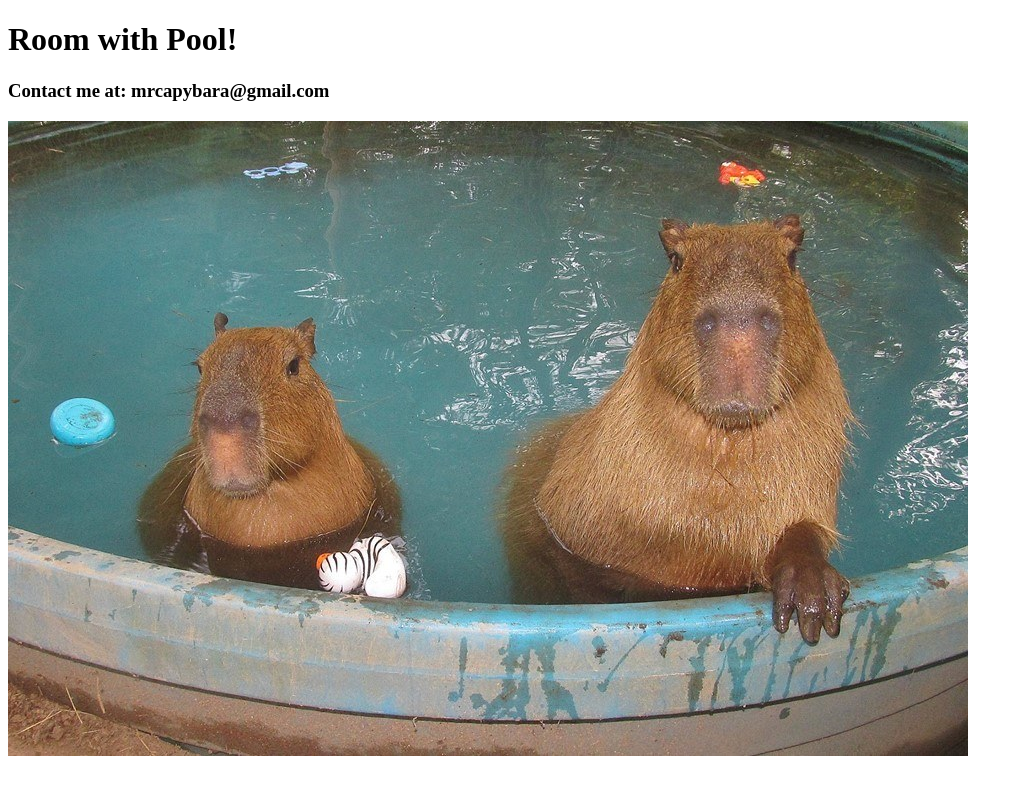
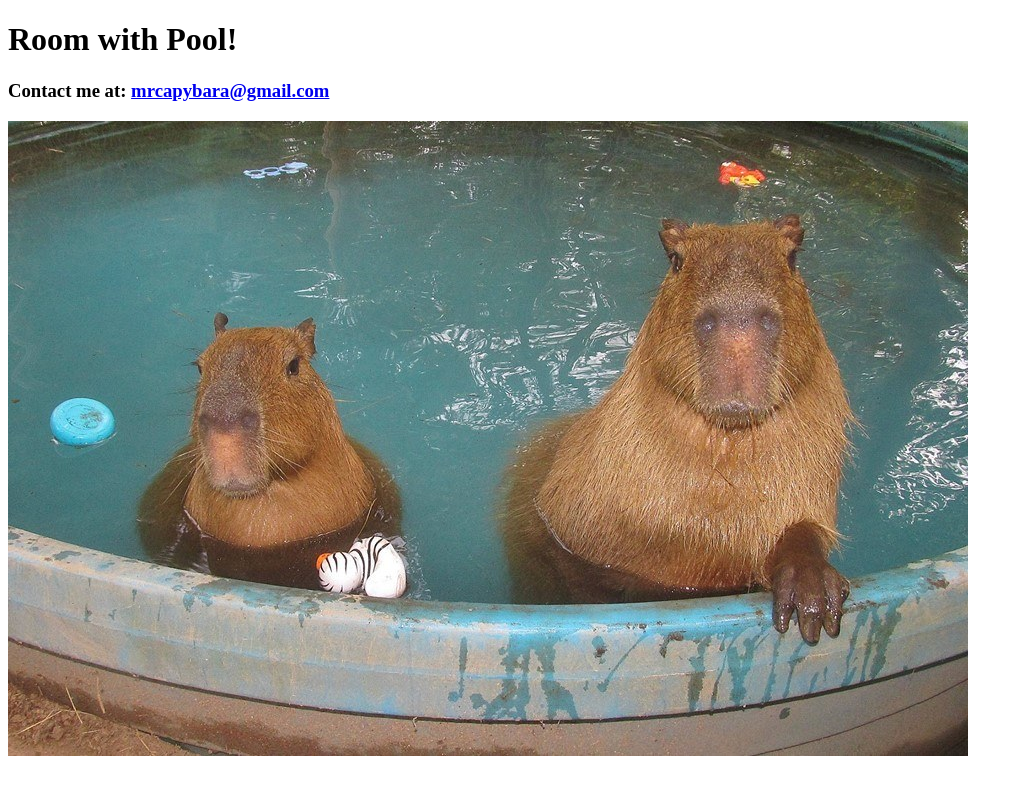
Before and after one commit to anguspettifer/Capybnb, a plain HTML site: page index.html in a window 1280 px wide. Shown: the whole page, without its empty margins (0-1023 px from the left). Drawn offline with Linux system fonts and the light colour scheme.

Commit message:
Makes the letters email clickable

```diff
--- a/index.html
+++ b/index.html
@@ -4,6 +4,9 @@
 </head>
 <body>
   <h1>Room with Pool!</h1>
-  <h3> Contact me at: mrcapybara@gmail.com </h3>
+  <h3> Contact me at:
+    <a href="mailto:mrcapybara@gmail.com">
+    mrcapybara@gmail.com </a>
+  </h3>
   <img src="image.png" />
 </body>
```
